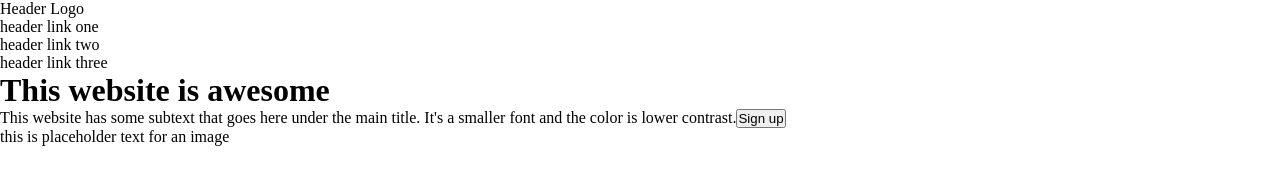
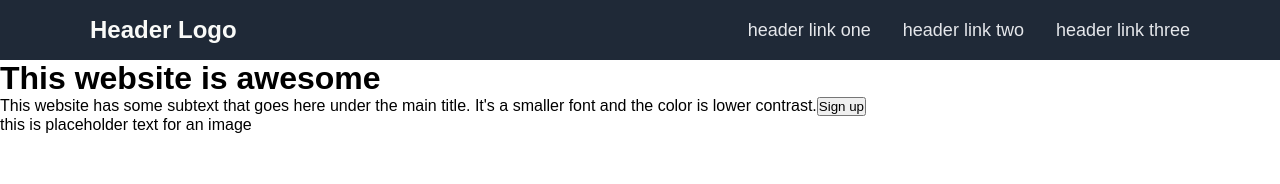
Before and after one commit to Atlai-the-Wizard/Landing-Page, a plain HTML site: page index.html in a window 1280 px wide. Drawn offline with Linux system fonts and the light colour scheme.

Commit message:
Add navbar to index.html and css files
Add navbar designation to index.html. This will allow the logo
and links to match project specifications.

Add css declarations to bring navbar inline with designated project
specifications.

```diff
--- a/index.html
+++ b/index.html
@@ -6,21 +6,27 @@
     <link rel="stylesheet" href="styles.css">
   </head>
   <body>
-    <div class="header">
+    <div class="navbar">
+      <div class="container">
         <div class="logo">
           Header Logo
         </div>
-      <ul class="header-links">
-        <li>header link one</li>
-        <li>header link two</li>
-        <li>header link three</li>
+        <ul class="links">
+          <li><a href="#">header link one</a></li>
+          <li><a href="#">header link two</a></li>
+          <li><a href="#">header link three</a></li>
         </ul>
+      </div>
+    </div>
+
+    <div class="header">
+      <div class="welcome-bar">
         <div class="welcome-text">
           <h1>This website is awesome</h1><p>This website has some subtext that goes here under the main title. It's a smaller font and the color is lower contrast.</pa><button class="button-header">Sign up</button>
         </div>
         <div class="welcome-image">
           this is placeholder text for an image
-
+        </div>
       </div>
     </div>
 
--- a/styles.css
+++ b/styles.css
@@ -4,4 +4,43 @@
   margin: 0px;
   text-decoration: none;
   list-style-type: none;
+  font-family: Arial, Helvetica, sans-serif;
 }
+
+a:link, a:visited, a:hover, a:active {
+  color: #e5e7eb;
+}
+
+.container {
+  max-width: 1100px;
+  margin: 0 auto;
+}
+
+/*NAV*/
+
+.navbar {
+  background-color: #1f2937;
+  height: 60px;
+}
+
+.navbar .container {
+  display: flex;
+  justify-content: space-between;
+  align-items: center;
+  height: 100%;
+}
+
+.navbar .logo {
+  font-size: 24px;
+  color: #f9faf8;
+  font-weight: 900;
+}
+
+.navbar .links {
+  display: flex;
+  font-size: 18px;
+}
+
+.navbar .links li {
+  margin-left: 32px;
+}
```
Lines whose indentation alone changed are shown as unchanged.
